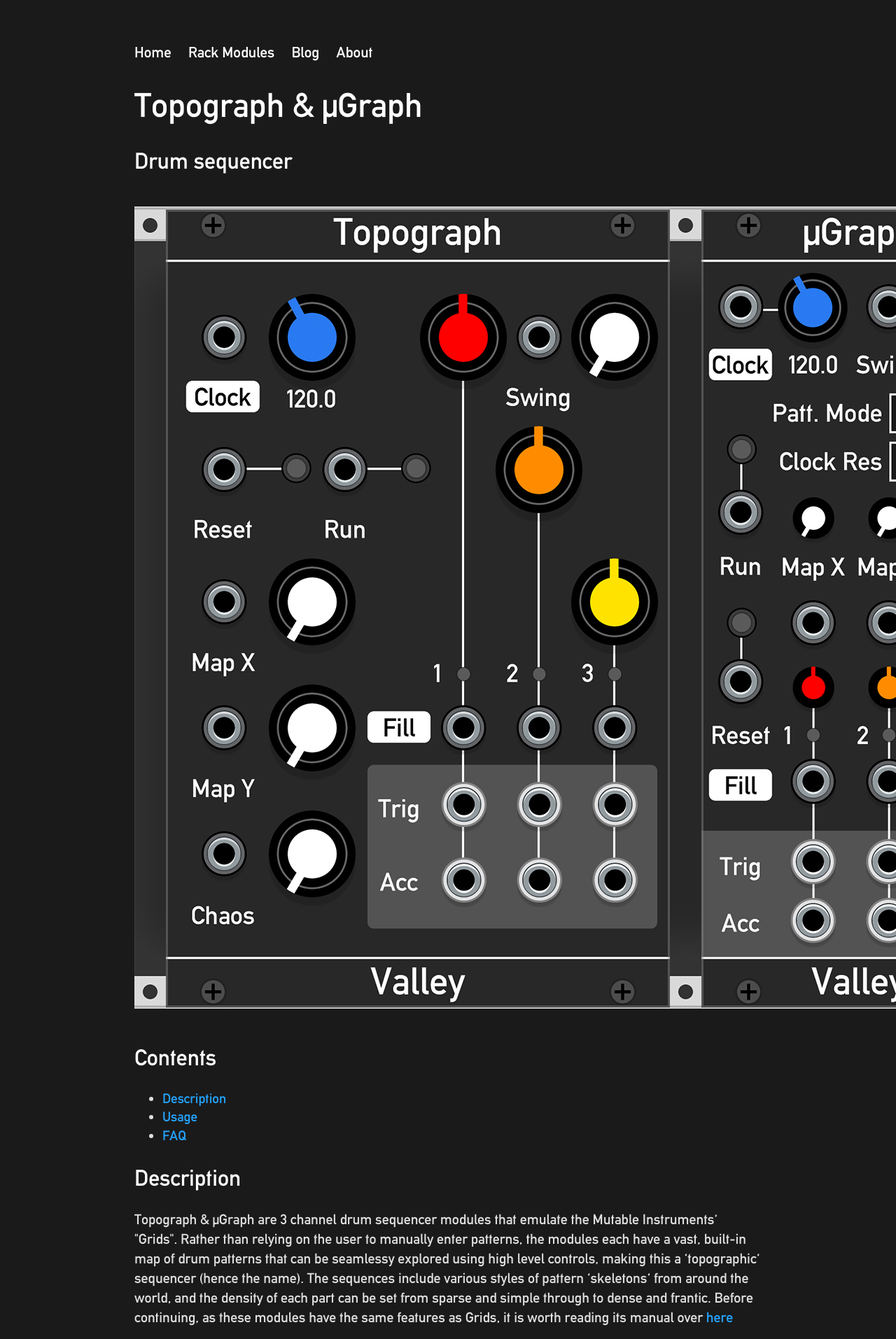
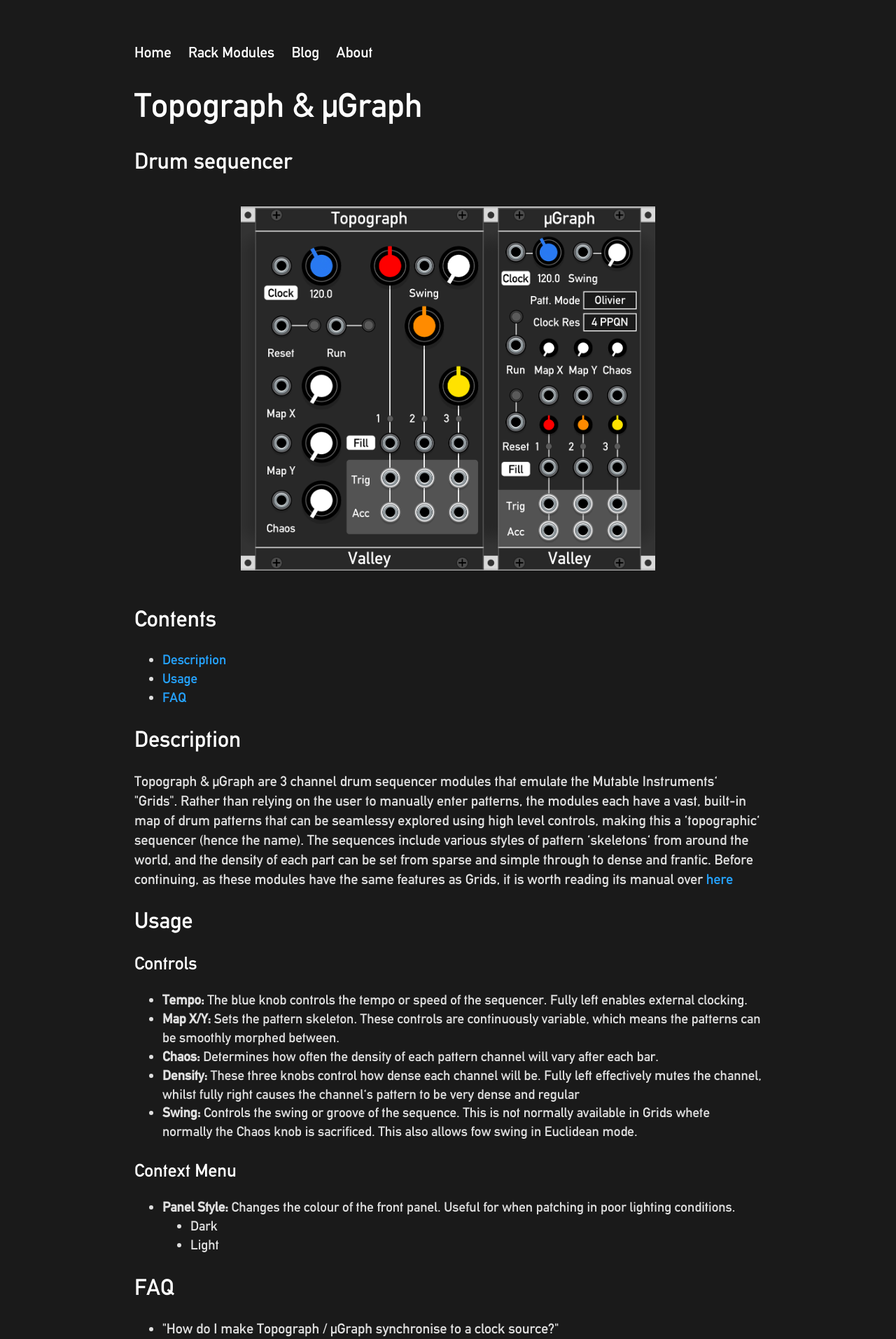
Before and after one commit to ValleyAudio/ValleyAudio.github.io, a Jekyll site: the page built from rack/topograph/topograph.html, in a window 1280 px wide. Shown: the top 1913 px of the page at 70% size. Built offline with Jekyll 4.4.1, drawn with Linux system fonts in a browser that asks for light colours.

Commit message:
Formatting

```diff
--- a/rack/dexter/dexter.html
+++ b/rack/dexter/dexter.html
@@ -6,7 +6,7 @@
     <h1>Dexter</h1>
     <h2>Complex Oscillator</h2>
     <center>
-        <img src="images/dexter.jpg" alt="Dexter" style="widht:66%;margin-top:20px;margin-bottom:20px;">
+        <img src="images/dexter.jpg" alt="Dexter" style="width:66%;margin-top:20px;margin-bottom:20px;">
     </center>
     <h2>Contents</h2>
     <ul style="list-style:none">
--- a/rack/topograph/topograph.html
+++ b/rack/topograph/topograph.html
@@ -6,7 +6,7 @@
     <h1>Topograph & µGraph</h1>
     <h2>Drum sequencer</h2>
     <center>
-        <img src="topograph.jpg" alt="Topograph & µGraph" style="height:15%;margin-top:20px;margin-bottom:20px;">
+        <img src="topograph.jpg" alt="Topograph & µGraph" style="width:66%;margin-top:20px;margin-bottom:20px;">
     </center>
     <h2>Contents</h2>
     <ul>
```
